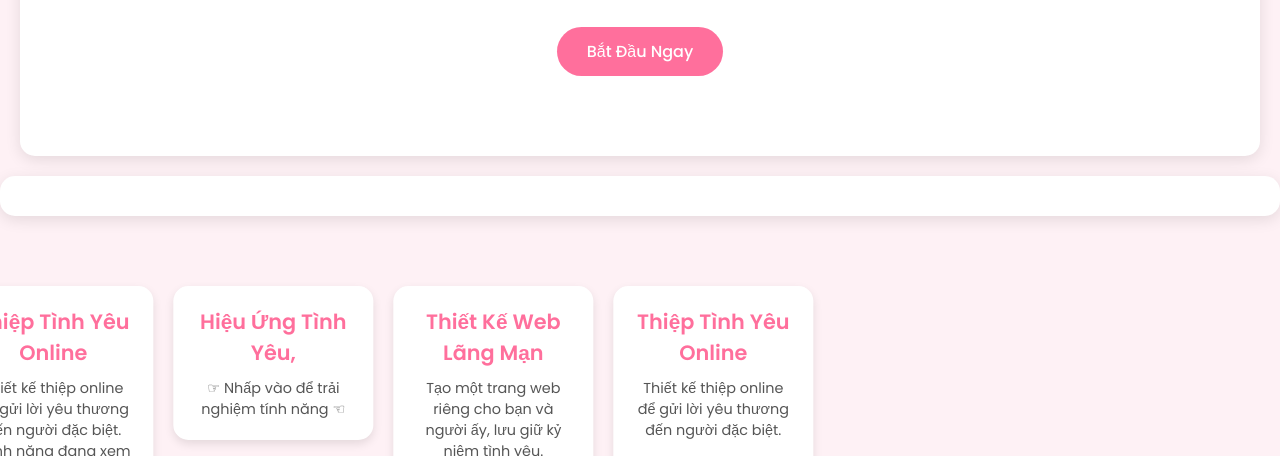
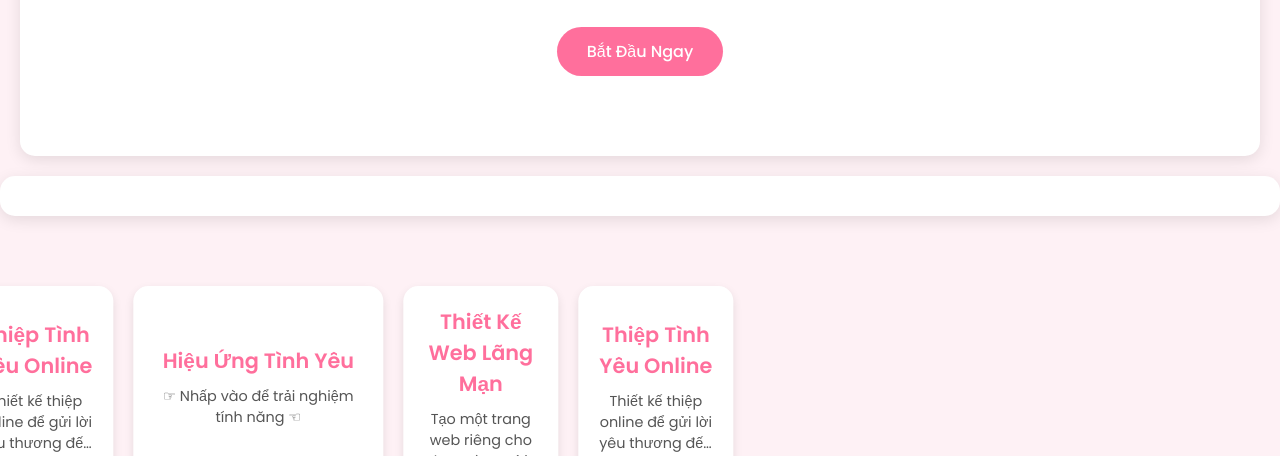
Before and after one commit to N4mtapdev/couplelove.vn, a plain HTML site: page index.html in a window 1280 px wide. Shown: the part 344-800 px from the top of the page. Drawn offline with Linux system fonts and the light colour scheme.

Commit message:
Update index.html

```diff
--- a/index.html
+++ b/index.html
@@ -115,9 +115,12 @@
             text-align: center;
             box-shadow: 0 4px 10px rgba(0, 0, 0, 0.1);
             transition: transform 0.3s;
-            min-width: 200px; /* Kích thước tối thiểu */
-            flex-grow: 1; /* Tự động điều chỉnh kích thước */
+            width: 250px; /* Kích thước cố định bằng nhau cho tất cả card */
+            height: 200px; /* Chiều cao cố định để đồng đều */
             margin: 0 10px; /* Khoảng cách giữa các card */
+            display: flex;
+            flex-direction: column;
+            justify-content: center;
         }
 
         .service-card:hover {
@@ -133,6 +136,11 @@
         .service-card p {
             font-size: 0.9em;
             color: #555;
+            overflow: hidden;
+            text-overflow: ellipsis;
+            display: -webkit-box;
+            -webkit-line-clamp: 3;
+            -webkit-box-orient: vertical;
         }
 
         /* Hiệu ứng di chuyển ngang */
@@ -185,7 +193,8 @@
             }
 
             .service-card {
-                min-width: 150px; /* Giảm kích thước tối thiểu trên mobile */
+                width: 200px; /* Giảm kích thước trên mobile */
+                height: 180px;
             }
 
             .ads {
@@ -250,7 +259,7 @@
             <!-- Lặp lại các card để tạo hiệu ứng liên tục -->
             <a href="cd.html" style="text-decoration: none;">
                 <div class="service-card">
-                    <h3>Hiệu Ứng Tình Yêu,</h3>
+                    <h3>Hiệu Ứng Tình Yêu</h3>
                     <p>☞ Nhấp vào để trải nghiệm tính năng ☜</p>
                 </div>
             </a>
@@ -260,7 +269,7 @@
             </div>
             <div class="service-card">
                 <h3>Thiệp Tình Yêu Online</h3>
-                <p>Thiết kế thiệp online để gửi lời yêu thương đến người đặc biệt.</p>
+                <p>Thiết kế thiệp online để gửi lời yêu thương đến người đặc biệt. (Tính năng đang xem xét và phát triển)</p>
             </div>
         </div>
     </section>
```
